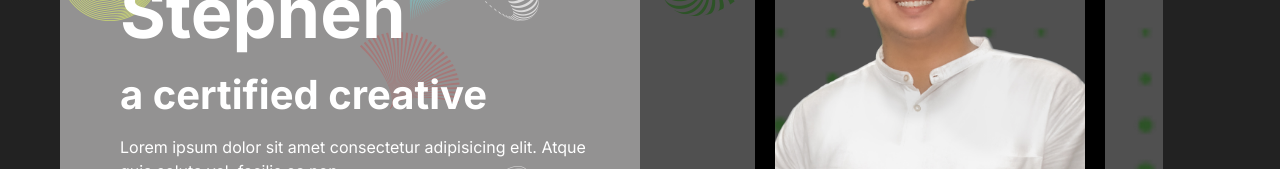
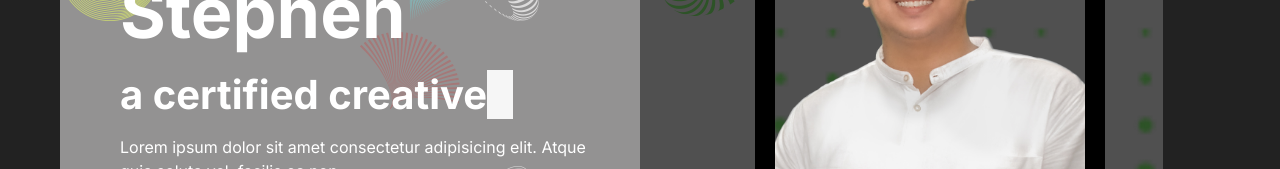
Before and after one commit to nighthowler27/my_portfolio, a Next.js app: page / in a window 1280 px wide. Shown: the part 391-560 px from the top of the page. Built offline with nearby package versions, Linux system fonts and the light colour scheme.

Commit message:
Update globals.css

```diff
--- a/app/globals.css
+++ b/app/globals.css
@@ -212,6 +212,12 @@ body {
     animation: typing 13.5s infinite;
   }
 
+  .typewriter::after {
+    content: "";
+    border-right: 1ch solid var(--caret);
+    animation: blink 0.5s linear infinite;
+  }
+
   .typewriter.thick::after {
     border-right: 1ch solid var(--caret);
   }
```
